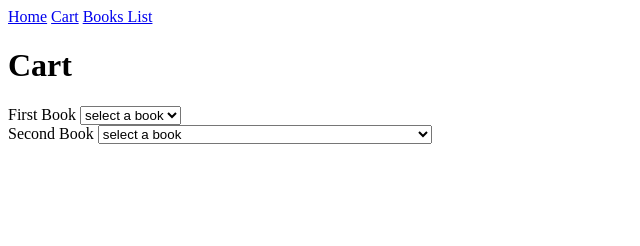
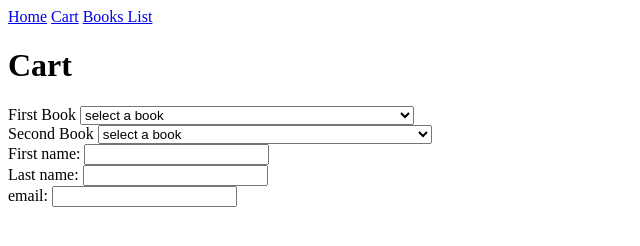
Before and after one commit to bsmith06/bsmith.github.io, a plain HTML site: page cart.html in a window 1280 px wide. Shown: the whole page, without its empty margins (0-640 px from the left). Drawn offline with Linux system fonts and the light colour scheme.

Commit message:
second upload

```diff
--- a/cart.html
+++ b/cart.html
@@ -22,7 +22,15 @@
         <select id="bookSelect2">
             <option value="" reqired>select a book</option>
         </select>
-
+        <br>
+        <label for="fname">First name:</label>
+        <input type="text" name="fname" id="fname">
+        <br>
+        <label for="lname">Last name:</label>
+        <input type="text" id="lname" name="lname">
+        <br>
+        <label for="email">email:</label>
+        <input type="email" id="email" name="email">
     </form>
     <script type ="module" src="scripts/script.js"></script>
 </body>
--- a/scripts/script.js
+++ b/scripts/script.js
@@ -46,9 +46,14 @@ populateTable()
 books.forEach((booklibrary) => {
     const bookSelect = document.getElementById('bookSelect');
     const bookSelect2 = document.getElementById('bookSelect2');
-    const option = document.createElement('option');
-    option.value = booklibrary.isbn;
-    option.textContent = booklibrary.name;
-    bookSelect.appendChild(option);
-    bookSelect2.appendChild(option);
+
+    const option1 = document.createElement('option');
+    option1.value = booklibrary.isbn;
+    option1.textContent = booklibrary.name;
+    bookSelect.appendChild(option1);
+
+    const option2 = document.createElement('option');
+    option2.value = booklibrary.isbn;
+    option2.textContent = booklibrary.name;
+    bookSelect2.appendChild(option2);
 });
```
